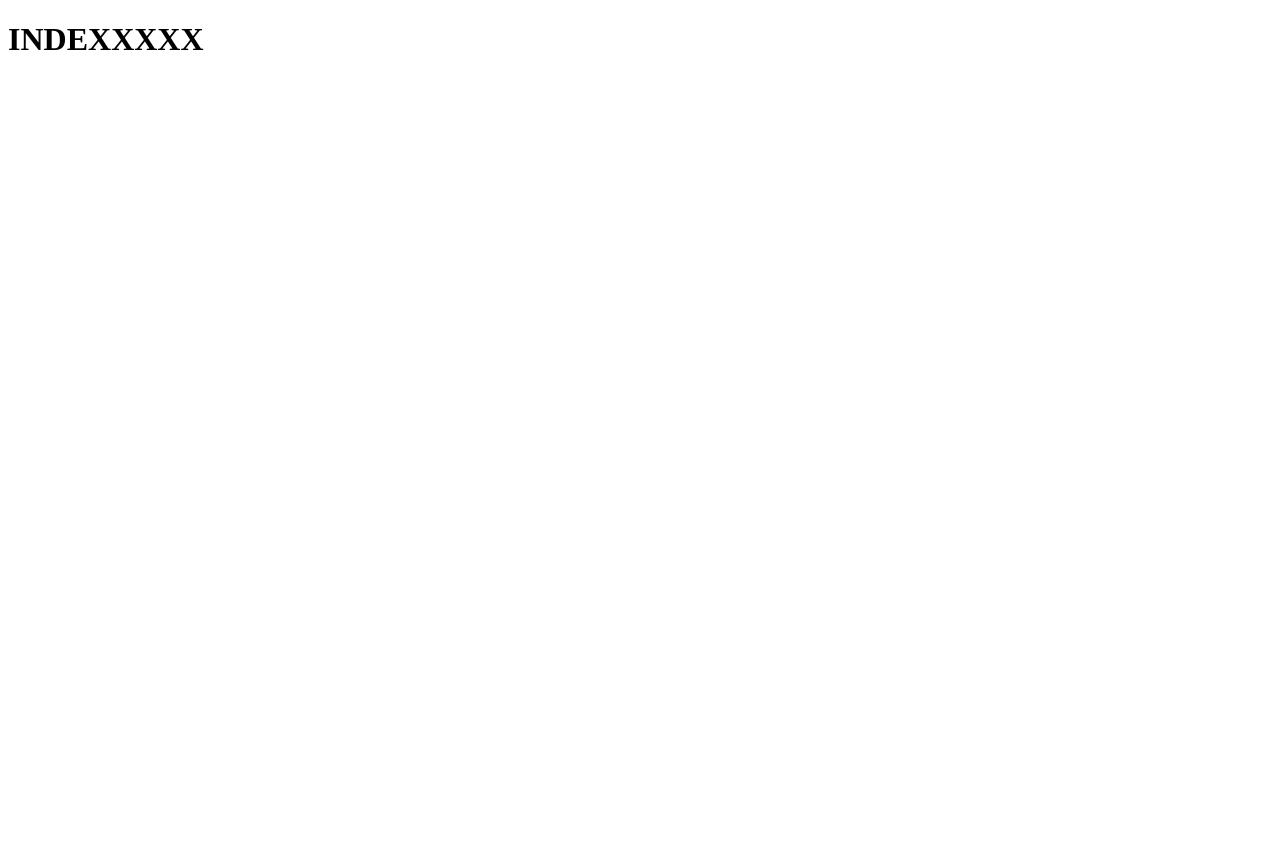
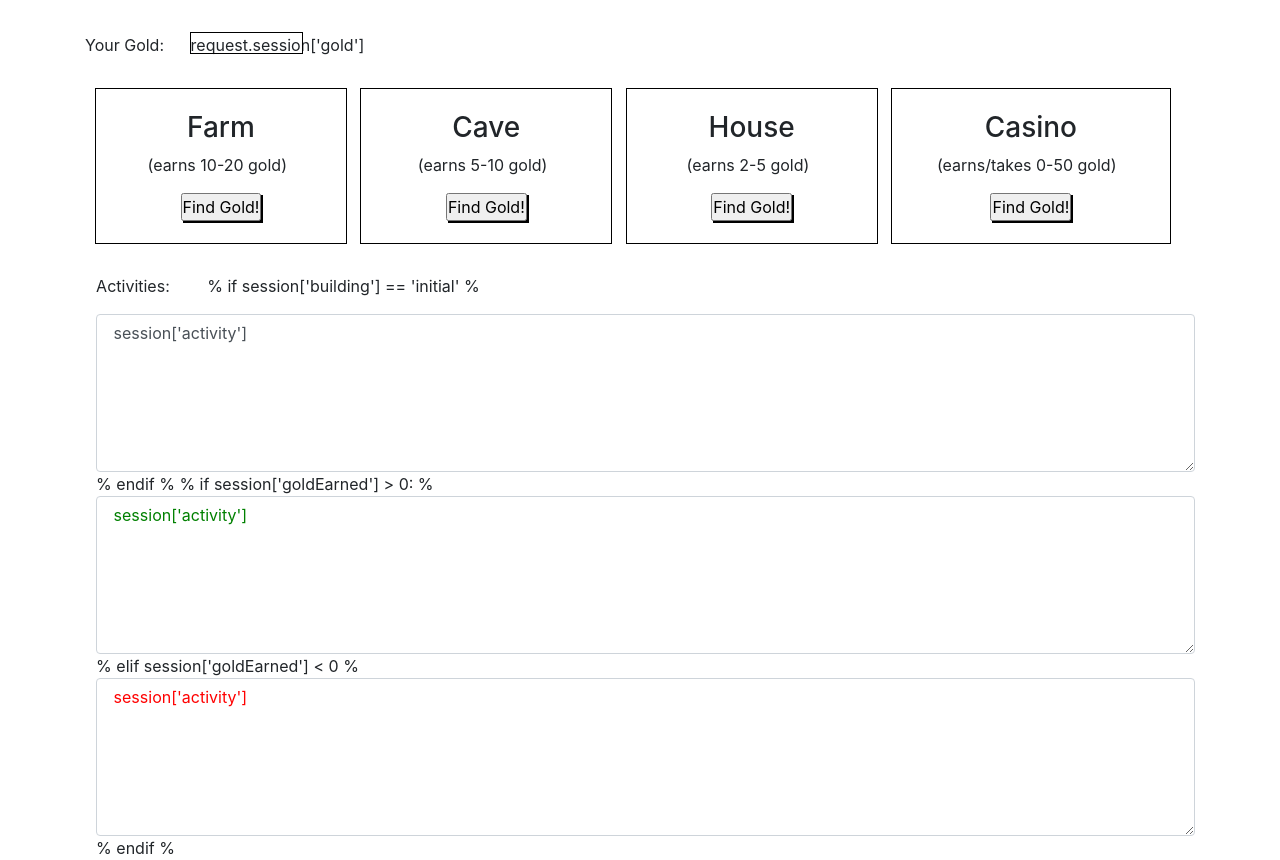
Before and after one commit to SquibblyDee/django_ninja_gold, a Django app: page / in a window 1280 px wide. Before the commit the page is almost empty. Before the commit the page ends 50 px from the top, so only its background shows below. Run offline with Django 3.2, Linux system fonts and the light colour scheme; some libraries are stand-ins or nearby versions.

Commit message:
basic html is up

```diff
--- a/apps/ninja_gold_app/static/ninja_gold_app/css/styles.css
+++ b/apps/ninja_gold_app/static/ninja_gold_app/css/styles.css
@@ -0,0 +1,69 @@
+*{
+    margin: 0px;
+    padding: 0px;
+    /* outline: 1px solid red; */
+}
+
+.container p{
+    display: inline-block;
+    margin-right: 3%
+}
+
+.gold p{
+    display: inline-block;
+    margin-right: 0.1%;
+    vertical-align: top !important;
+    margin-top: 3%;
+    width: 100px;
+    height: 20px;
+}
+
+.gold p:nth-child(2){
+    display: inline-block;
+    margin-top: 3%;
+    vertical-align: top !important;
+    width: 10%;
+    text-align: center;
+    outline: 1px solid black;
+}
+
+.farm{
+    display: inline-block;
+    width: 22.5%;
+    margin: 20px 0% 20px 1%;
+}
+
+.cave{
+    display: inline-block;
+    width: 22.5%;
+}
+
+.house{
+    display: inline-block;
+    width: 22.5%;
+}
+
+.casino{
+    display: inline-block;
+    width: 25%;
+}
+
+.output{
+    margin: 1% 0% 0% 1%;
+}
+
+input{
+    box-shadow: 2px 2px black;
+}
+
+
+textarea{
+    width: 98%;
+}
+
+.farm, .cave, .house, .casino{
+    padding: 2% 0% 2% 0%;
+    text-align: center;
+    outline: 1px solid black;
+    margin-right: 1%;
+}
--- a/apps/ninja_gold_app/templates/ninja_gold_app/index.html
+++ b/apps/ninja_gold_app/templates/ninja_gold_app/index.html
@@ -1,15 +1,69 @@
 <!DOCTYPE html>
 {% load staticfiles %}
-<html lang="en">
+<html>
     <head>
-    <meta charset="UTF-8">
-    <meta name="viewport" content="width=device-width, initial-scale=1.0">
-    <meta http-equiv="X-UA-Compatible" content="ie=edge">
         <title>Ninja Gold</title>
+        <!-- linking a css style sheet -->
+        <link rel="stylesheet" href="{% static '/ninja_gold_app/css/styles.css' %}">
+        <!-- Linking Bootstrap -->
+        <link rel="stylesheet" href="https://maxcdn.bootstrapcdn.com/bootstrap/4.0.0/css/bootstrap.min.css" integrity="sha384-Gn5384xqQ1aoWXA+058RXPxPg6fy4IWvTNh0E263XmFcJlSAwiGgFAW/dAiS6JXm" crossorigin="anonymous">
+        <!-- linking a javascript file -->
     </head>
     <body>
-    <div class="container">
-        <h1>INDEXXXXX</h1>
+        <div class='container'>
+            <div class='gold'>
+                <p>Your Gold:</p>
+                <p>  request.session['gold']  </p>
             </div>
+            <div class='actions'>
+                <div class='farm'>
+                    <h3>Farm</h3>
+                    <p>(earns 10-20 gold)</p>
+                    <form action="/process_money" method="post">
+                        <input type="hidden" name="building" value="farm" />
+                        <input type="submit" value="Find Gold!"/>
+                    </form>
+                </div>
+                <div class='cave'>
+                    <h3>Cave</h3>
+                    <p>(earns 5-10 gold)</p>
+                    <form action="/process_money" method="post">
+                        <input type="hidden" name="building" value="cave" />
+                        <input type="submit" value="Find Gold!"/>
+                    </form>
+                </div>
+                <div class='house'>
+                    <h3>House</h3>
+                    <p>(earns 2-5 gold)</p>
+                    <form action="/process_money" method="post">
+                        <input type="hidden" name="building" value="house" />
+                        <input type="submit" value="Find Gold!"/>
+                    </form>
+                </div>
+                <div class='casino'>
+                    <h3>Casino</h3>
+                    <p>(earns/takes 0-50 gold)</p>
+                    <form action="/process_money" method="post">
+                        <input type="hidden" name="building" value="casino" />
+                        <input type="submit" value="Find Gold!"/>
+                    </form>
+                </div>
+            </div>
+            <div class='output'>
+                <p>Activities:</p>
+                % if session['building'] == 'initial' %
+                <textarea id='text_output' class="form-control" rows="6"> session['activity'] </textarea>
+                % endif %
+                % if session['goldEarned'] > 0: %
+                <textarea style=color:green; id='text_output' class="form-control" rows="6"> session['activity'] </textarea>
+                % elif session['goldEarned'] < 0 %
+                <textarea style=color:red; id='text_output' class="form-control" rows="6"> session['activity'] </textarea>
+                % endif %
+            </div>
+        </div>
+        <script>
+            // Calling script to force textarea to bottom always
+            // forceTextToBottom
+        </script>
     </body>
 </html>
--- a/apps/ninja_gold_app/views.py
+++ b/apps/ninja_gold_app/views.py
@@ -2,4 +2,6 @@
 
 # Create your views here.
 def index(request):
+    if 'gold' not in request.session:
+        request.session['gold']=0
     return render(request,'ninja_gold_app/index.html')
```
Also changed, not shown: db.sqlite3. Lines whose indentation alone changed are shown as unchanged.
